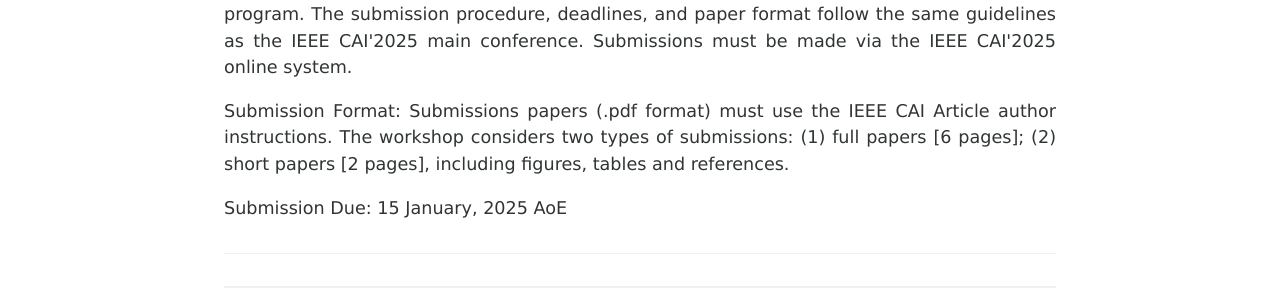
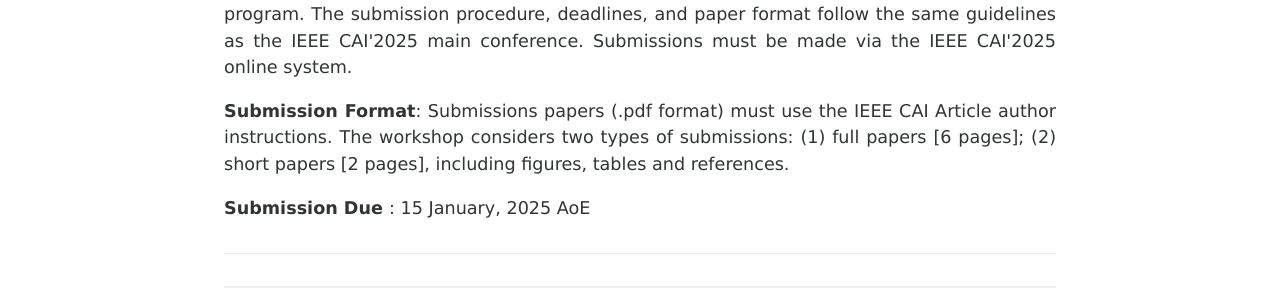
Before and after one commit to xw00616/Fairness-aware-Federated-Optimization-and-Learning, a Jekyll site: the page built from index.md, in a window 1280 px wide. Shown: the part 1940-2247 px from the top of the page. Built offline with Jekyll 4.4.1, drawn with Linux system fonts in a browser that asks for light colours.

Commit message:
Update index.md

```diff
--- a/index.md
+++ b/index.md
@@ -38,5 +38,5 @@
 
 <p style='text-align: justify;'>
 The workshop plans to call for paper submissions and expects around 25 posters with 5 oral presentations among them. The tentative program outline includes interleaved invited speaker sessions and oral presentations, with poster sessions scheduled in the middle of the program. The submission procedure, deadlines, and paper format follow the same guidelines as the IEEE CAI'2025 main conference. Submissions must be made via the IEEE CAI'2025 online system. </p>
-<p style='text-align: justify;'> Submission Format: Submissions papers (.pdf format) must use the IEEE CAI Article author instructions. The workshop considers two types of submissions: (1) full papers [6 pages]; (2) short papers [2 pages], including figures, tables and references.  </p>
-<p style='text-align: justify;'>Submission Due:  15 January, 2025 AoE  </p>
+<p style='text-align: justify;'><b> Submission Format</b>: Submissions papers (.pdf format) must use the IEEE CAI Article author instructions. The workshop considers two types of submissions: (1) full papers [6 pages]; (2) short papers [2 pages], including figures, tables and references.  </p>
+<p style='text-align: justify;'> <b>Submission Due </b>:  15 January, 2025 AoE  </p>
```
